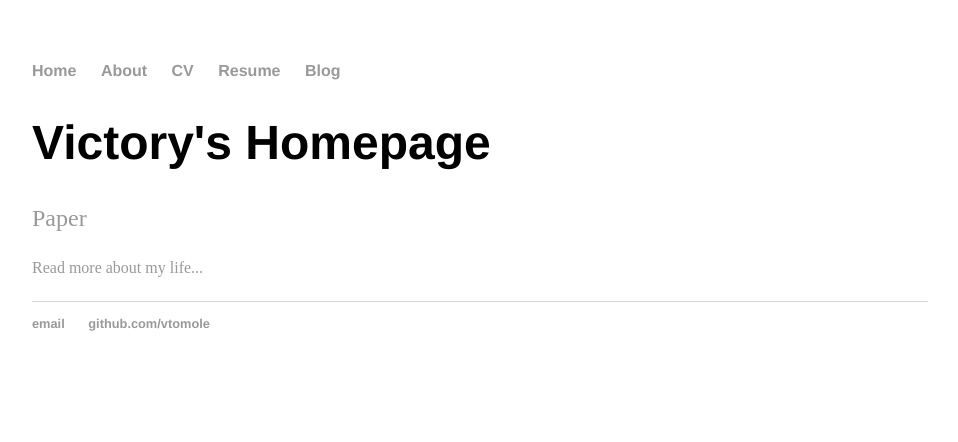
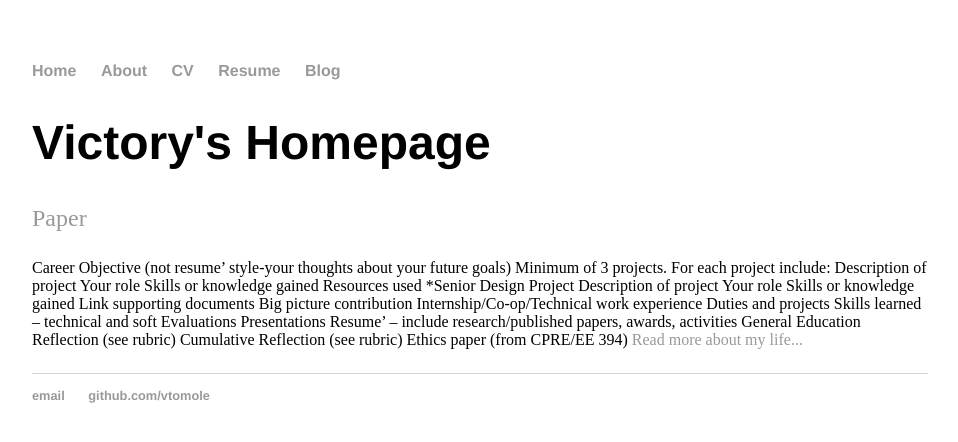
Before and after one commit to vtomole/vtomole.github.io, a Jekyll site: the page built from index.html, in a window 1280 px wide. Shown: the top 442 px of the page, without its empty margins (160-1118 px from the left). Built offline with Jekyll 4.4.1, drawn with Linux system fonts in a browser that asks for light colours.

```diff
--- a/index.html
+++ b/index.html
@@ -7,5 +7,28 @@
 			<h1>Victory's Homepage</h1>
 			<p><a href="/static/microwave-arch.pdf">Paper</a></p>
 
+			Career Objective (not resume’ style-your thoughts about your future goals)
+Minimum of 3 projects.  For each project include:
+Description of project
+Your role
+Skills or knowledge gained
+Resources used
+*Senior Design Project
+Description of project
+Your role
+Skills or knowledge gained
+Link supporting documents
+Big picture contribution
+Internship/Co-op/Technical work experience
+Duties and projects
+Skills learned – technical and soft
+Evaluations
+Presentations
+Resume’ – include research/published papers, awards, activities
+General Education Reflection (see rubric)
+Cumulative Reflection (see rubric)
+Ethics paper (from CPRE/EE 394)
+
+
 <a href="/about">Read more about my life...</a></p>
 		</div>
```
Also changed, not shown: 1 other file.
